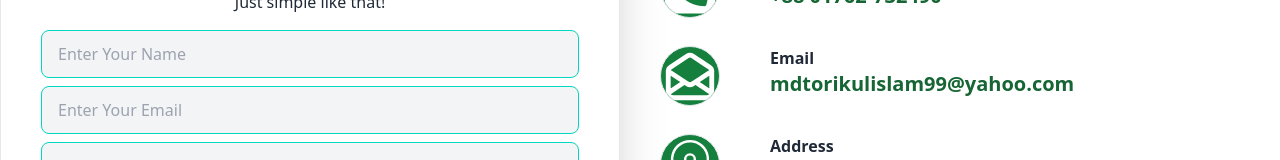
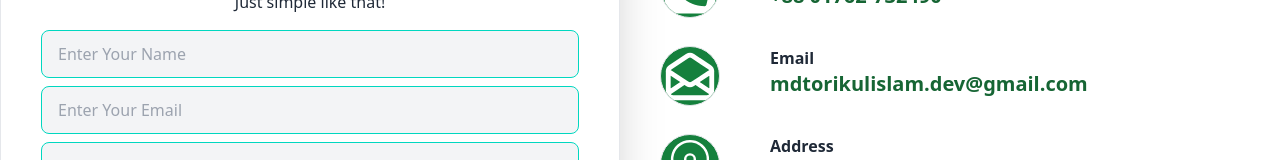
Before and after one commit to torikulislamv3/MY-PORTFOLIO-WEBSITE, a React (Vite) app: page / in a window 1280 px wide. Shown: the part 3079-3239 px from the top of the page. Built offline with nearby package versions, Linux system fonts and the light colour scheme; a web font is replaced by a local one.

Commit message:
contant address gmail changed

```diff
--- a/src/Components/Home/ContactMe.jsx
+++ b/src/Components/Home/ContactMe.jsx
@@ -87,7 +87,7 @@ const ContactMe = () => {
                         <div>
                             <p className='font-semibold'>Email</p>
                             <p className='font-bold text-green-800 text-xl'>
-                            mdtorikulislam99@yahoo.com
+                            mdtorikulislam.dev@gmail.com
                             </p>
                         </div>
                     </div>
```
